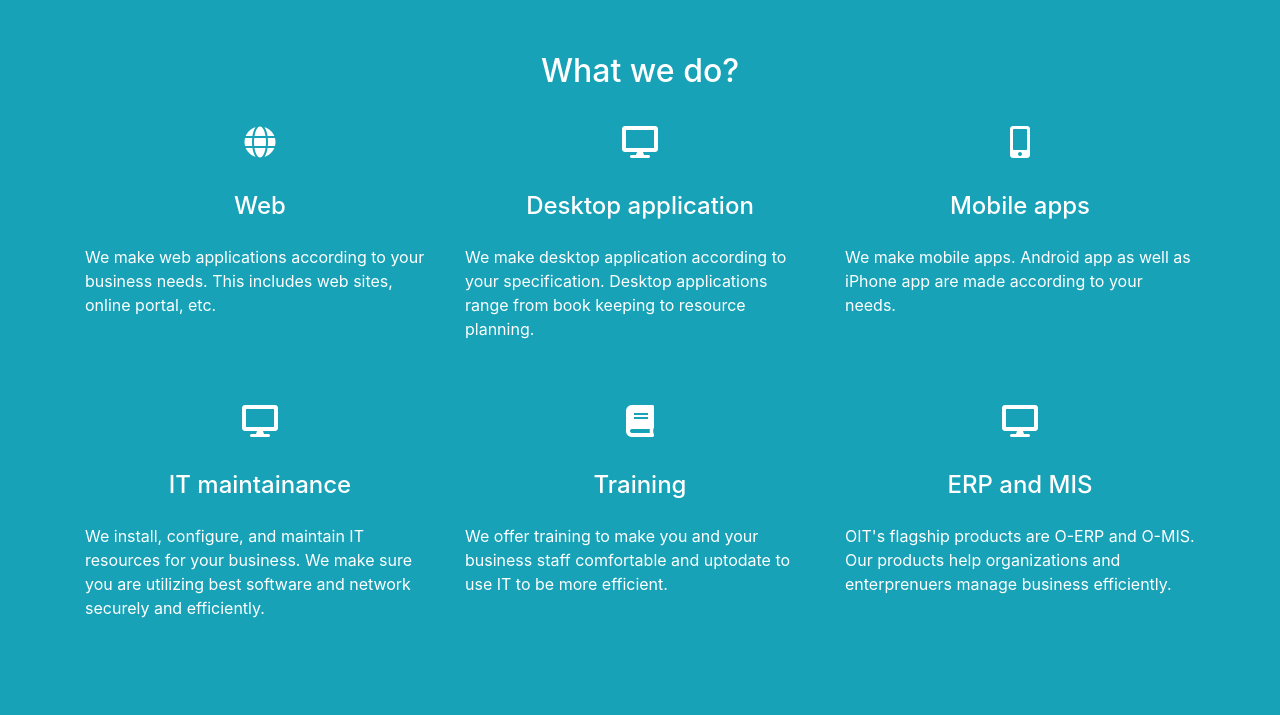
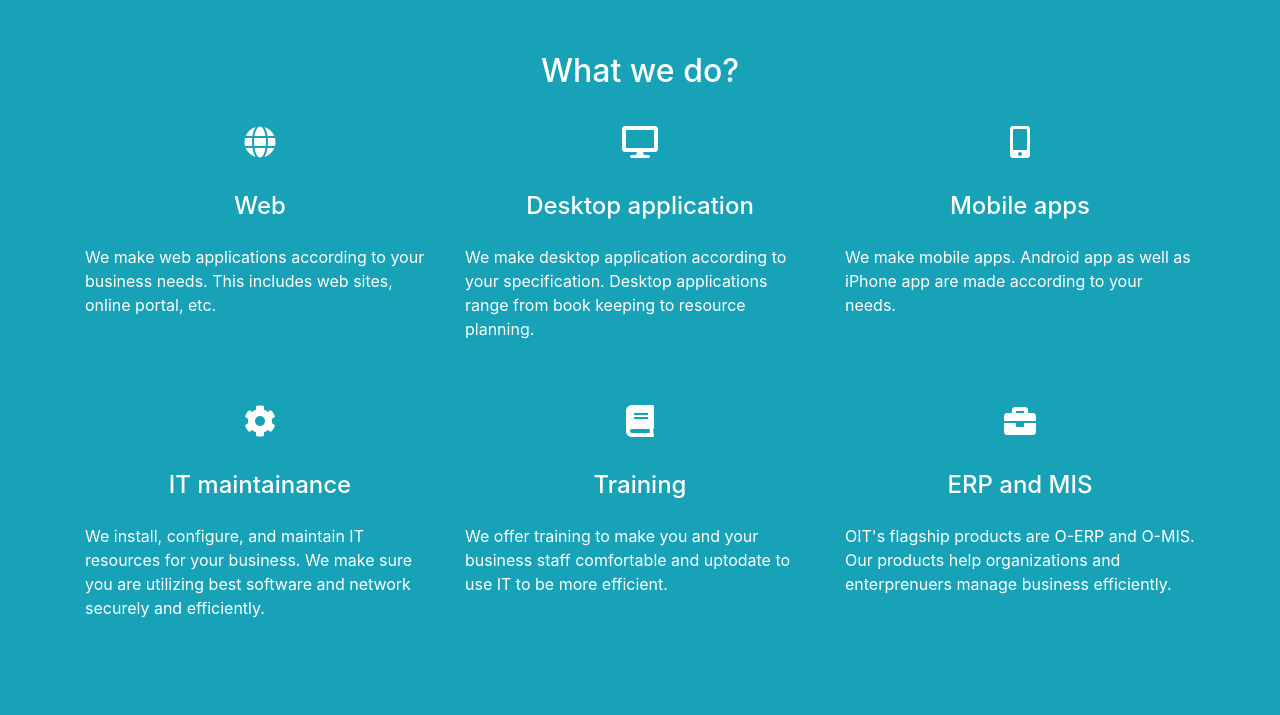
Before and after one commit to navrang-hotel/oit, a Django app: page /base/about/ in a window 1280 px wide. Shown: the part 57-772 px from the top of the page. Run offline with Django 3.2, Linux system fonts and the light colour scheme; some libraries are stand-ins or nearby versions.

Commit message:
Updated about page

```diff
--- a/base/templates/base/about.html
+++ b/base/templates/base/about.html
@@ -45,7 +45,7 @@ We make mobile apps. Android app as well as iPhone app are made according to you
       <div class="row my-3">
         <div class="col-sm-4 py-3">
           <p class="text-center">
-            <i class="fas fa-desktop fa-2x"></i>
+            <i class="fas fa-cog fa-2x"></i>
           </p>
           <h4 class="text-center py-3">IT maintainance</h4>
           <p>
@@ -64,7 +64,7 @@ We offer training to make you and your business staff comfortable and uptodate t
         </div>
         <div class="col-sm-4 py-3">
           <p class="text-center">
-            <i class="fas fa-desktop fa-2x"></i>
+            <i class="fas fa-briefcase fa-2x"></i>
           </p>
           <h4 class="text-center py-3">ERP and MIS</h4>
           <p>
```
